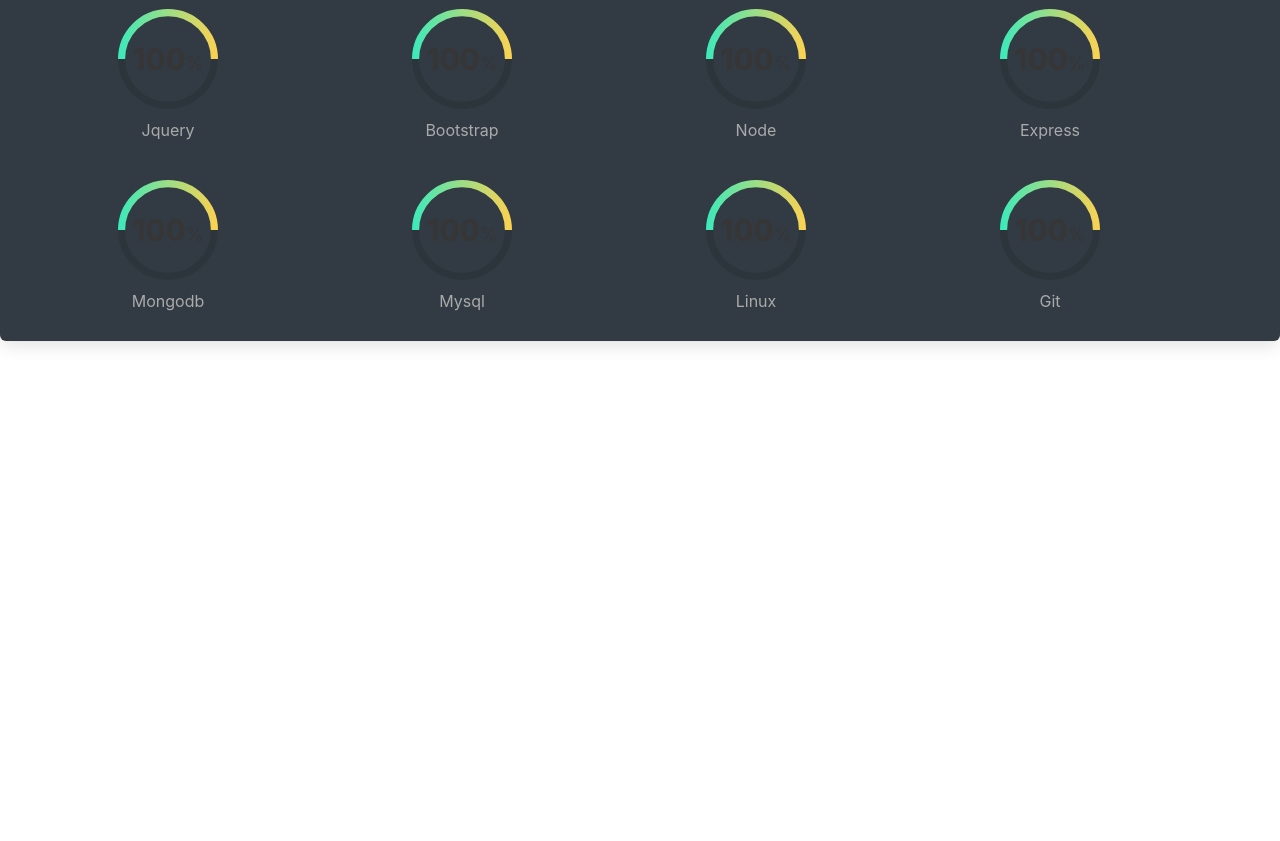
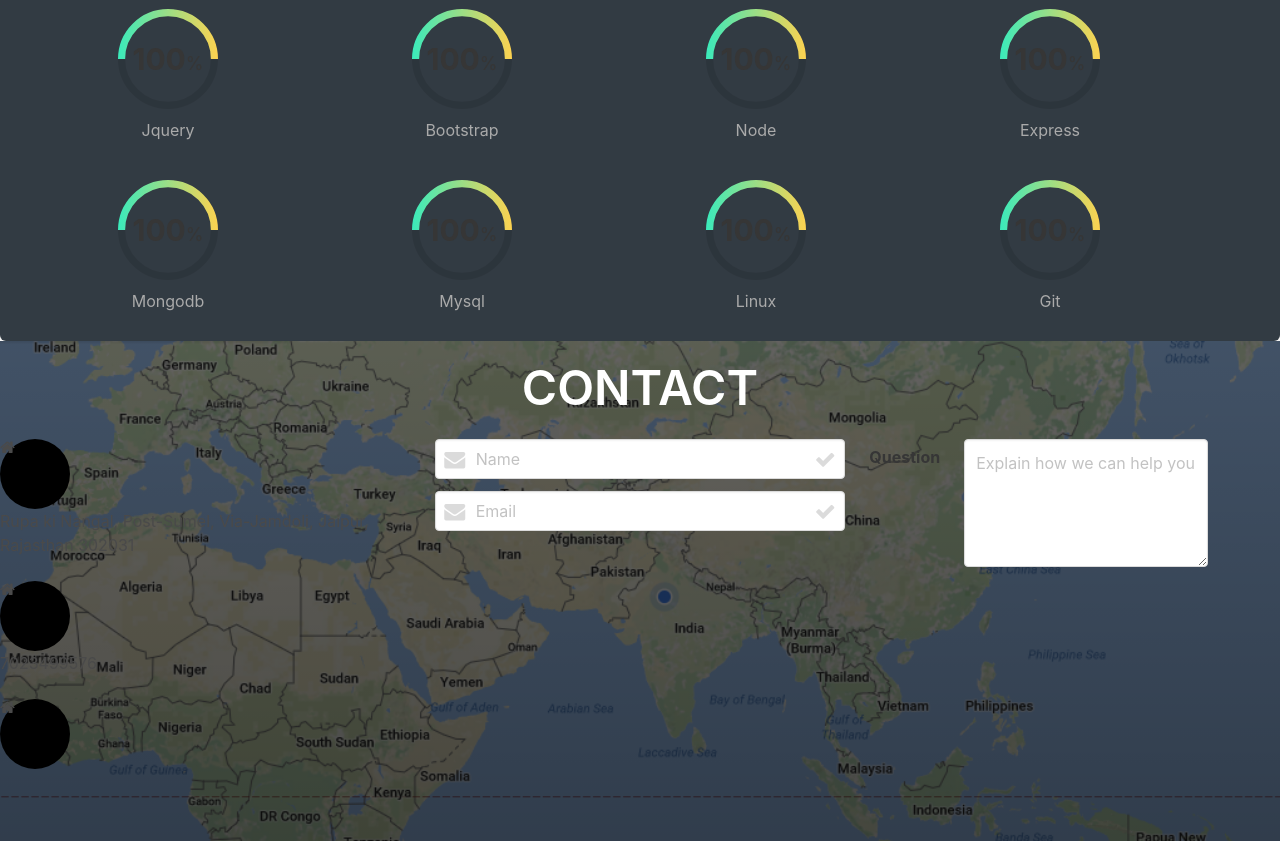
Before and after one commit to riya-bagaria/bulma, a plain HTML site: page index.html in a window 1280 px wide. Shown: the part 1367-2208 px from the top of the page. Before the commit the page ends 1732 px from the top, so only its background shows below. Drawn offline with nearby package versions, Linux system fonts and the light colour scheme.

Commit message:
add contact

```diff
--- a/abc.css
+++ b/abc.css
@@ -1,5 +1,6 @@
 body{
     margin: 0;
+    overflow-x: hidden;
 }
  .banner {
      background: url("cusine.jpg");
@@ -21,11 +22,6 @@
      margin-top: 350px;
      box-shadow: 0 2px 3px rgba(0,0,0,.4);
  }
- /*.main-nav-scrolled{
-     position: fixed;
-     top: 0;
-     width: 100%;
- }*/
  .fixed{
      position:fixed;
      top: 0;
@@ -61,10 +57,6 @@
   border-radius: 50%;
   background-color: white;
 }
-
-
-
-
 /*start progress bar*/
 .circles {
   margin-bottom: -10px;
@@ -117,3 +109,25 @@
 .dld{
     margin: 0 auto;
 }
+.contact{
+    background: linear-gradient(to bottom, rgba(0, 0, 0, 0.6) 0%, rgba(0, 0, 0, 0.7) 100%),url("map.jpg");
+    height: 500px;
+    background-size: cover;
+
+    z-index: 100;
+}
+
+.box:not(:last-child) {
+    margin-bottom: 0;
+}
+.contact-heading{
+    padding-top: 20px;
+    color: white;
+}
+.circle-contact{
+    width: 70px;
+    height: 70px;
+    border-radius: 50%;
+    background-color: black;
+    /*margin: 20px 100px;*/
+}
--- a/index.html
+++ b/index.html
@@ -8,6 +8,7 @@
     <link rel="stylesheet" href="bulma.css">
     <link rel="stylesheet" href="https://cdnjs.cloudflare.com/ajax/libs/bulma/0.5.0/css/bulma.min.css">
     <link rel="stylesheet" type="text/css" href="abc.css">
+    <link rel="stylesheet" href="https://maxcdn.bootstrapcdn.com/font-awesome/4.7.0/css/font-awesome.min.css">
 </head>
 
 <body>
@@ -20,19 +21,16 @@
             <a class="navbar-item" href="http://bulma.io">
                 <img src="http://bulma.io/images/bulma-logo.png" alt="Bulma: a modern CSS framework based on Flexbox" width="112" height="28">
             </a>
-
             <a class="navbar-item is-hidden-desktop" href="https://github.com/jgthms/bulma" target="_blank">
                 <span class="icon" style="color: #333;">
                     <i class="fa fa-github"></i>
                 </span>
             </a>
-
             <a class="navbar-item is-hidden-desktop" href="https://twitter.com/jgthms" target="_blank">
                 <span class="icon" style="color: #55acee;">
                     <i class="fa fa-twitter"></i>
                 </span>
             </a>
-
             <div class="navbar-burger burger" data-target="navMenuExample">
                 <span></span>
                 <span></span>
@@ -62,11 +60,9 @@
                         <a class="navbar-item " href="http://bulma.io/documentation/elements/box/">
                             Elements
                         </a>
-
                         <a class="navbar-item is-active" href="http://bulma.io/documentation/components/breadcrumb/">
                             Components
                         </a>
-
                         <a class="navbar-item " href="http://bulma.io/documentation/layout/container/">
                             Layout
                         </a>
@@ -76,7 +72,6 @@
                                 <p class="is-size-6-desktop">
                                     <strong class="has-text-info">0.5.0</strong>
                                 </p>
-
                                 <small>
                                 <a class="view-all-versions" href="/versions">View all versions</a>
                                 </small>
@@ -386,6 +381,81 @@
             </div>
         </div>
     </div>
+    <div class="contact">
+        <div class="title is-1 has-text-centered contact-heading">CONTACT</div>
+        <div class="tile is-ancestor">
+            <div class="tile is-vertical is-parent">
+
+                <div class="tile is-child">
+                    <div class="circle-contact">
+                        <i class="fa fa-home" aria-hidden="true"></i>
+                    </div>
+                    Rupa ki Nangal, Post-Sumel, Via-Jamdoli, Jaipur, Rajasthan 302031
+                </div>
+
+                <div class="tile is-child">
+                    <div class="circle-contact">
+                        <i class="fa fa-home" aria-hidden="true"></i>
+                    </div>
+                    7023499576
+                </div>
+
+                <div class="tile is-child">
+                    <div class="circle-contact">
+                        <i class="fa fa-home" aria-hidden="true"></i>
+                    </div>
+                </div>
+
+            </div>
+
+            <div class="tile is-parent">
+                <div class="tile is-child">
+                    <div class="field">
+                        <div class="control has-icons-left has-icons-right">
+                            <input class="input" type="text" placeholder="Name">
+                            <span class="icon is-left">
+      <i class="fa fa-envelope"></i>
+    </span>
+                            <span class="icon is-right">
+      <i class="fa fa-check"></i>
+    </span>
+                        </div>
+                    </div>
+
+                    <div class="field">
+                        <div class="control has-icons-left has-icons-right">
+                            <input class="input" type="email" placeholder="Email">
+                            <span class="icon is-left">
+      <i class="fa fa-envelope"></i>
+    </span>
+                            <span class="icon is-right">
+      <i class="fa fa-check"></i>
+    </span>
+                        </div>
+                    </div>
+                </div>
+            </div>
+
+            <div class="tile is-parent">
+                <div class="tile is-child">
+                    <div class="field is-horizontal">
+                        <div class="field is-horizontal">
+                            <div class="field-label is-normal">
+                                <label class="label">Question</label>
+                            </div>
+                            <div class="field-body">
+                                <div class="field">
+                                    <div class="control">
+                                        <textarea class="textarea" placeholder="Explain how we can help you"></textarea>
+                                    </div>
+                                </div>
+                            </div>
+                        </div>
+                    </div>
+                </div>
+            </div>
+        </div>
+    </div>
     <script src="jquery-2.1.4.js"></script>
     <script src="progress.js"></script>
     <script>
@@ -408,6 +478,7 @@
             $(this).find('strong').html(Math.round(100 * progress) + '<i>%</i>');
         });
     </script>
+
 </body>
 
 
```
Also changed, not shown: map.jpg (added). Lines whose indentation alone changed are shown as unchanged.
